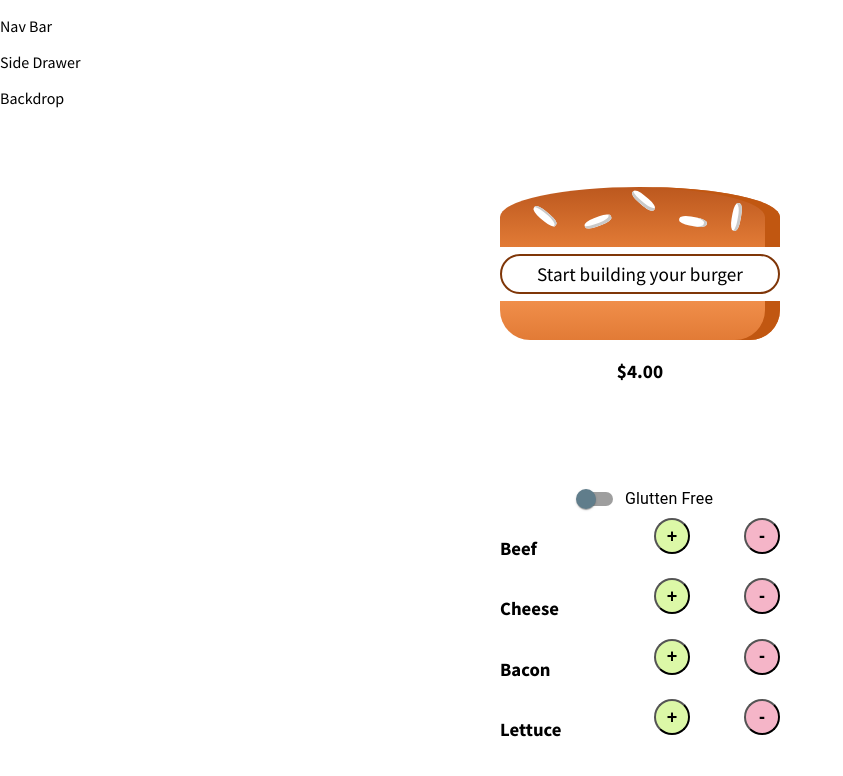
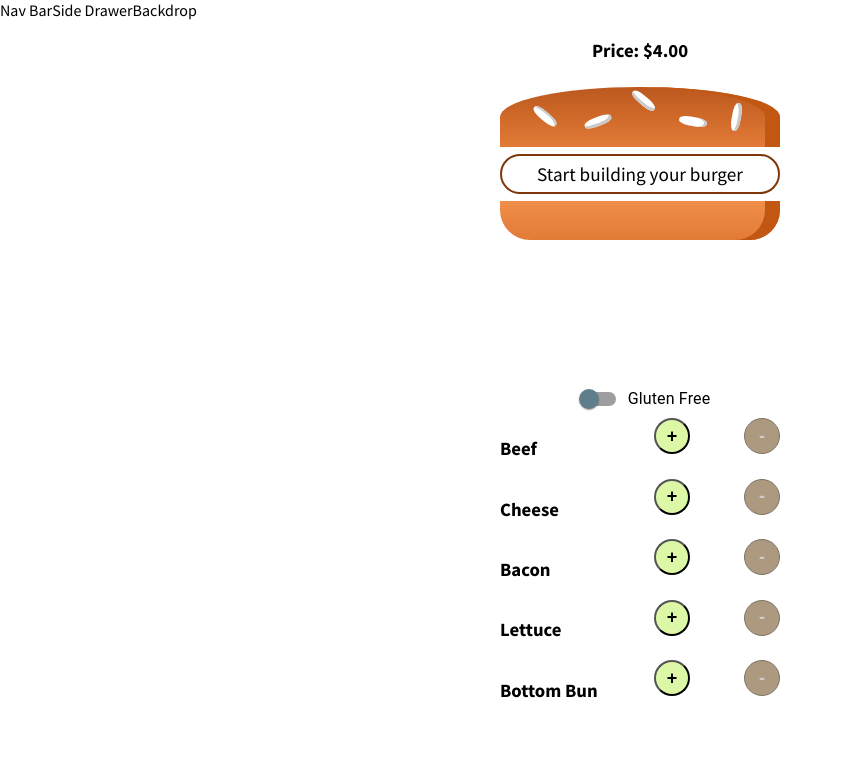
Before and after one commit to krtcotmo2/react_burger, a React (Create React App) app: page / in a window 1280 px wide. Shown: the top 776 px of the page, without its empty margins (0-843 px from the left). Built offline with nearby package versions, Linux system fonts and the light colour scheme.

Commit message:
fine tune pricing nd gluten free toggle

```diff
--- a/src/Components/Burger/AddIngredients/AddIngredients.js
+++ b/src/Components/Burger/AddIngredients/AddIngredients.js
@@ -4,9 +4,10 @@ import { withStyles } from '@material-ui/core/styles';
 import { blueGrey } from '@material-ui/core/colors';
 import FormControlLabel from '@material-ui/core/FormControlLabel';
 import Switch from '@material-ui/core/Switch';
-const controlsList = ['Beef','Cheese','Bacon','Lettuce'];
+import GenSwitch from '../../GeneralControls/GenSwitch';
+const controlsList = ['Beef','Cheese','Bacon','Lettuce','Bottom Bun'];
 
-const PurpleSwitch = withStyles({
+const GlutenFreeSwitch = withStyles({
   switchBase: {
     color: blueGrey[500],
     '&$checked': {
@@ -22,23 +23,25 @@ const PurpleSwitch = withStyles({
 
 const AddIngredients = (props) => {
   const theSwitch = (<FormControlLabel
-    control={<PurpleSwitch
-      checked={props.isGluttenFree}
+    control={<GlutenFreeSwitch
+      checked={props.isGlutenFree}
       name="gluttenFree"
       onChange={props.toggleBuns} />}
     label="Glutten Free"
     style={{margin:'0 auto'}}/>);
 
-  const controls = controlsList.map( (item,i) => <LineControl
+  const ingRows = controlsList.map( (item,i) => <LineControl
     itemType={item}
     addedIng={() => props.addedIng(item.toLowerCase())}
     removedIng={() => props.removedIng(item.toLowerCase())}
-    key={item+i}/>)
+    key={item+i}
+    disabled={props.arr.filter(arg => arg.type === item.toLowerCase()).length === 0}/>)
 
   return (
     <div style={{display:'flex', flexDirection:'column', justifyContent:'center'}}>
-      {theSwitch}
-      {controls}
+      {/* {theSwitch} */}
+      <GenSwitch title="Gluten Free" checked={props.isGlutenFree} onChange={props.toggleBuns}  />
+      {ingRows}
     </div>
    );
 }
--- a/src/Components/Burger/AddIngredients/LineControl/LineControl.js
+++ b/src/Components/Burger/AddIngredients/LineControl/LineControl.js
@@ -6,7 +6,7 @@ const LineControl = (props) => {
     <div className={ingStyle.ingItem}>
         <h3>{props.itemType}</h3>
         <button className={ingStyle.add} onClick={props.addedIng}>+</button>
-        <button className={ingStyle.remove} onClick={props.removedIng}>-</button>
+        <button className={ingStyle.remove} onClick={props.removedIng} disabled={props.disabled}>-</button>
       </div>
    );
 }
--- a/src/Components/Burger/Ingredient/Ingredient.js
+++ b/src/Components/Burger/Ingredient/Ingredient.js
@@ -5,7 +5,7 @@ import PropTypes from 'prop-types';
 const Ingredient = (props) => {
   let ingredient = null;
   switch(props.type){
-    case 'bread-bottom':
+    case 'bottom bun':
       ingredient = <div className={visStyles.BreadBottom}></div>;
       break;
     case 'bread-top':
--- a/src/Components/Burger/Visualization/Visualization.js
+++ b/src/Components/Burger/Visualization/Visualization.js
@@ -5,24 +5,23 @@ import visStyles from './Visualization.module.css';
 const Visualization = (props) => {
 
   useEffect( () => {
-    console.log('updated ingredientList')
+    //console.log('updated ingredientList')
   },
   [props.ingredientList]);
 
-  const topBun = props.isGluttenFree ? null : <Ingredient type='bread-top' key='Topbun0'/>;
+  const topBun = props.isGlutenFree ? null : <Ingredient type='bread-top' key='Topbun0'/>;
   const burgerStack = props.ingredientList.length === 0 ?
-    <p className={visStyles.emptyBurger}>Start building your burger</p> :
+    <p className={visStyles.emptyBurger}>Start building your {!props.isGlutenFree ? `burger` : `"burger"`}</p> :
     props.ingredientList.map( (ing, i) => {
       return (<Ingredient type={ing.type} key={ing.type+i+1}/>)
     });
-  const bottomBun = props.isGluttenFree ? null : <Ingredient type='bread-bottom' key='Bottombun0'/>;
+  const bottomBun = props.isGlutenFree ? null : <Ingredient type='bottom bun' key='Bottombun0'/>;
 
   return (
     <div className={visStyles.burger}>
       {topBun}
       {burgerStack}
       {bottomBun}
-      <p>${props.price.toFixed(2)}</p>
     </div>
    );
 }
--- /dev/null
+++ b/src/Components/GeneralControls/GenSwitch.js
@@ -0,0 +1,33 @@
+import React from 'react';
+import { withStyles } from '@material-ui/core/styles';
+import { blueGrey } from '@material-ui/core/colors';
+import FormControlLabel from '@material-ui/core/FormControlLabel';
+import Switch from '@material-ui/core/Switch';
+
+const BlueSwitch = withStyles({
+  switchBase: {
+    color: blueGrey[500],
+    '&$checked': {
+      color: '#42a5f5',
+    },
+    '&$checked + $track': {
+      backgroundColor: '#42a5f5',
+    },
+  },
+  checked: {},
+  track: {},
+})(Switch);
+
+const GebSwitch = (props) => {
+  return (
+    <FormControlLabel
+    control={<BlueSwitch
+      checked={props.checked}
+      onChange={props.onChange}
+    />}
+    label={props.title}
+    style={{margin:'0 auto'}}/>
+   );
+}
+
+export default GebSwitch;
--- a/src/Components/Layout/Layout.js
+++ b/src/Components/Layout/Layout.js
@@ -5,9 +5,9 @@ const Layout = (props) => {
   return (
     <Auxillary>
       <div>
-        <p>Nav Bar</p>
-        <p>Side Drawer</p>
-        <p>Backdrop</p>
+        <span>Nav Bar</span>
+        <span>Side Drawer</span>
+        <span>Backdrop</span>
       </div>
       <main className={layoutStlye.content} >
         {props.children}
--- a/src/Components/Layout/layout.module.css
+++ b/src/Components/Layout/layout.module.css
@@ -1,3 +1,3 @@
 .content{
- margin-top: 72px;
+ margin-top: 12px;
 }
--- a/src/Containers/Configurator/Cofigurator.js
+++ b/src/Containers/Configurator/Cofigurator.js
@@ -7,7 +7,8 @@ const PRICING = {
   beef:1.3,
   cheese:0.4,
   bacon:0.7,
-  lettuce:0.5
+  lettuce:0.5,
+  'bottom bun':0.2
 }
 
 
@@ -15,8 +16,8 @@ class Configurator extends Component {
   state = {
     ingredientList: [
     ],
-    isGluttenFree:false,
-    totalPrice:4
+    isGlutenFree:false,
+    totalPrice:4,
   }
 
   addedIng = ingType =>{
@@ -29,21 +30,24 @@ class Configurator extends Component {
   removeIng = ingType =>{
     const newList = [...this.state.ingredientList];
     const ind = newList.findIndex(item => item.type === ingType);
+    if(ind=== -1) return;
     newList.splice(ind,1);
     const newTotal = this.state.totalPrice - PRICING[ingType];
     this.setState({ingredientList: newList, totalPrice:newTotal})
   }
   toggleBuns = (event) =>{
     const bunStatus = event.target.checked
-    this.setState({isGluttenFree: bunStatus});
+    this.setState({isGlutenFree: bunStatus});
   }
 
 
   render(){
+
     return (
         <Auxillary>
-          <Visaulization ingredientList={this.state.ingredientList} isGluttenFree={this.state.isGluttenFree} price={this.state.totalPrice}/>
-          <AddIngredients addedIng={this.addedIng} removedIng={this.removeIng} toggleBuns={this.toggleBuns}/>
+          <h3 style={{textAlign:'center'}}> Price: ${this.state.totalPrice.toFixed(2)}</h3>
+          <Visaulization ingredientList={this.state.ingredientList} isGlutenFree={this.state.isGlutenFree} />
+          <AddIngredients addedIng={this.addedIng}  removedIng={this.removeIng} toggleBuns={this.toggleBuns} arr={this.state.ingredientList} />
         </Auxillary>
     )}
 }
```
